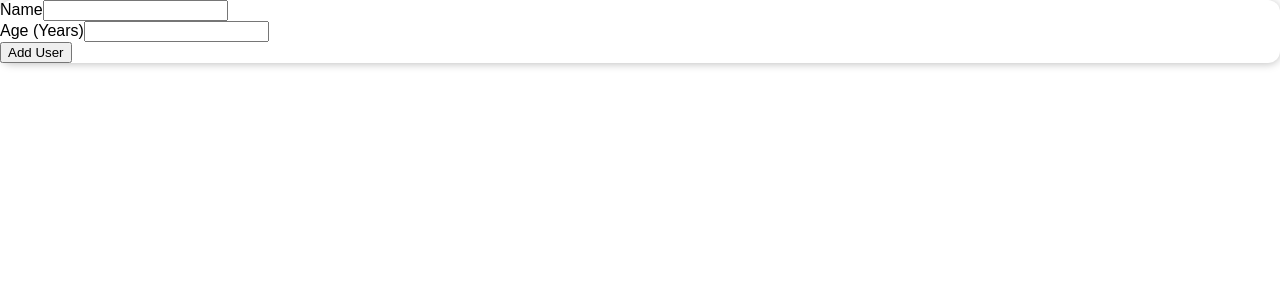
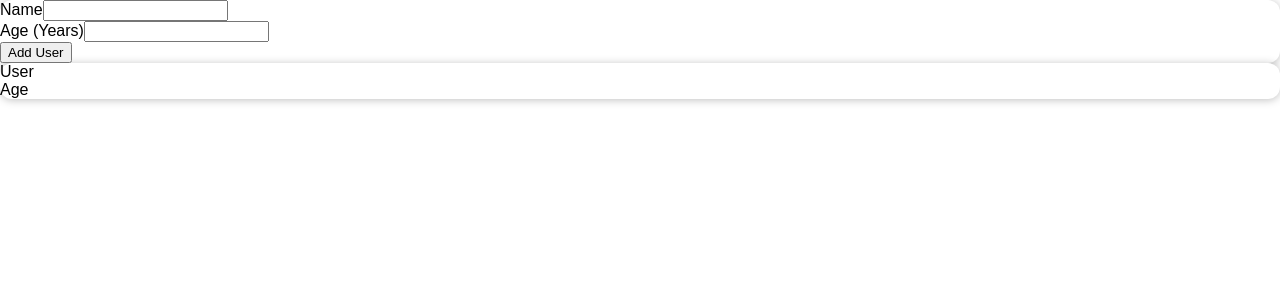
Before and after one commit to Smoopfrog/udemy-practice, a React (Create React App) app: page / in a window 1280 px wide. Both pictures are taken after typing "Sample", "5" into the empty fields and a click on the button "Add User". Shown: the top 300 px of the page. Built offline with nearby package versions, Linux system fonts and the light colour scheme.

Commit message:
create users state and addNewUser function

```diff
--- a/src/App.js
+++ b/src/App.js
@@ -1,13 +1,19 @@
-import React from 'react';
+import React, { useState } from 'react';
 import UserForm from './components/UserForm';
 import Users from './components/Users';
 
 
 function App() {
+  const [users, setUsers] = useState([])
+
+  const addNewUser = userObj => {
+    setUsers(prev => [ userObj, ...prev])
+  }
+
   return (
     <div>
-      <UserForm />
-      <Users />
+      <UserForm addNewUser={addNewUser} />
+      {users.length > 0 && <Users usersArray={users}/>}
     </div>
   );
 }
--- a/src/components/User.jsx
+++ b/src/components/User.jsx
@@ -0,0 +1,10 @@
+const User = (props) => {
+  return (
+    <div>
+      <div>User</div>
+      <div>Age</div>
+    </div>
+  );
+};
+
+export default User;
--- a/src/components/UserForm.jsx
+++ b/src/components/UserForm.jsx
@@ -1,7 +1,7 @@
 import { useState } from "react";
 import Card from "./Card";
 
-const UserForm = () => {
+const UserForm = (props) => {
   const [userName, setUserName] = useState("");
   const [userAge, setUserAge] = useState("");
 
@@ -20,7 +20,8 @@ const UserForm = () => {
       age: userAge,
     };
 
-    console.log("newUser", newUser);
+    props.addNewUser(newUser);
+
     setUserName("");
     setUserAge("");
   };
--- a/src/components/Users.jsx
+++ b/src/components/Users.jsx
@@ -1,9 +1,10 @@
 import Card from "./Card"
+import User from "./User"
 
 const Users = () => {
   return (
     <Card>
-
+      <User />
     </Card>
   )
 }
```
